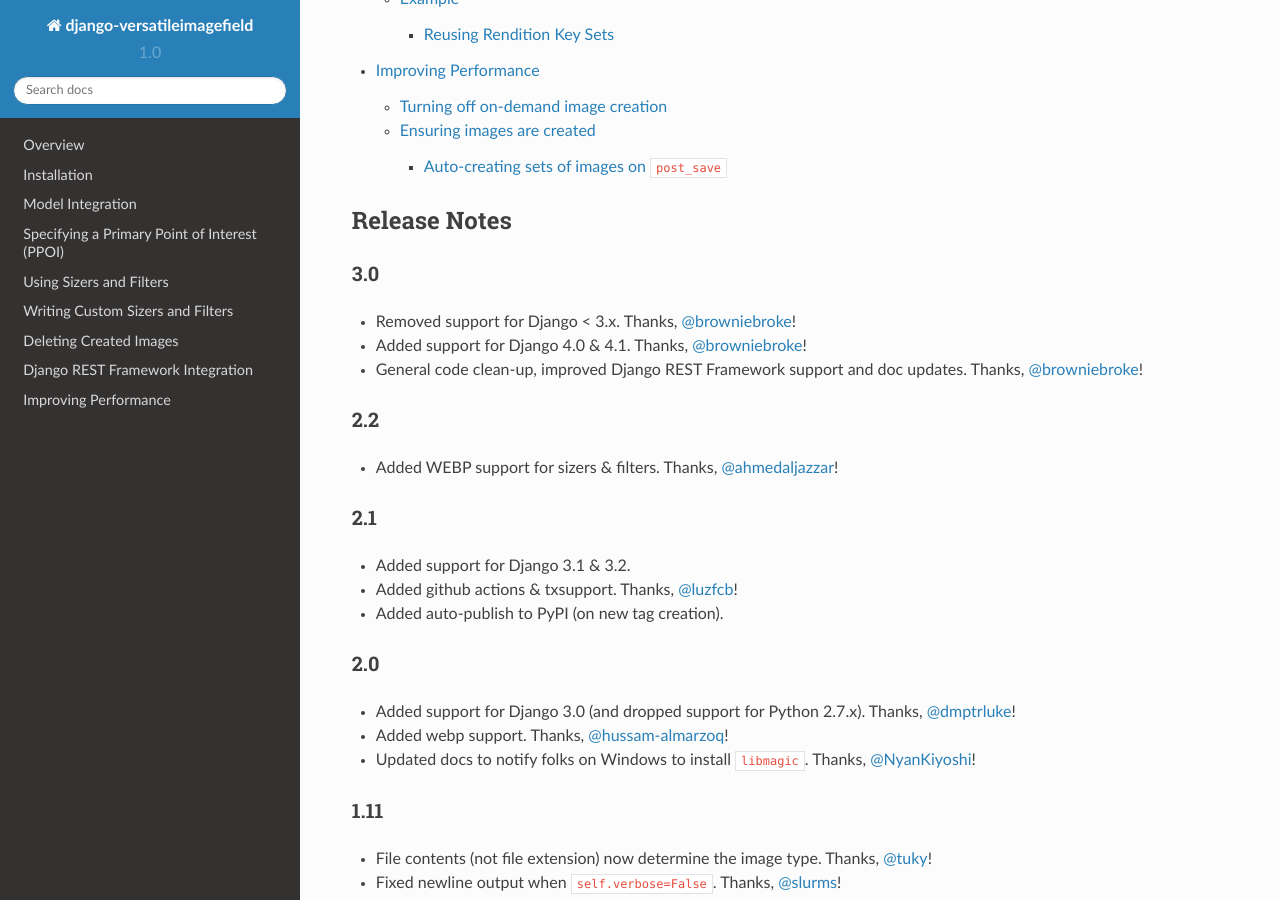
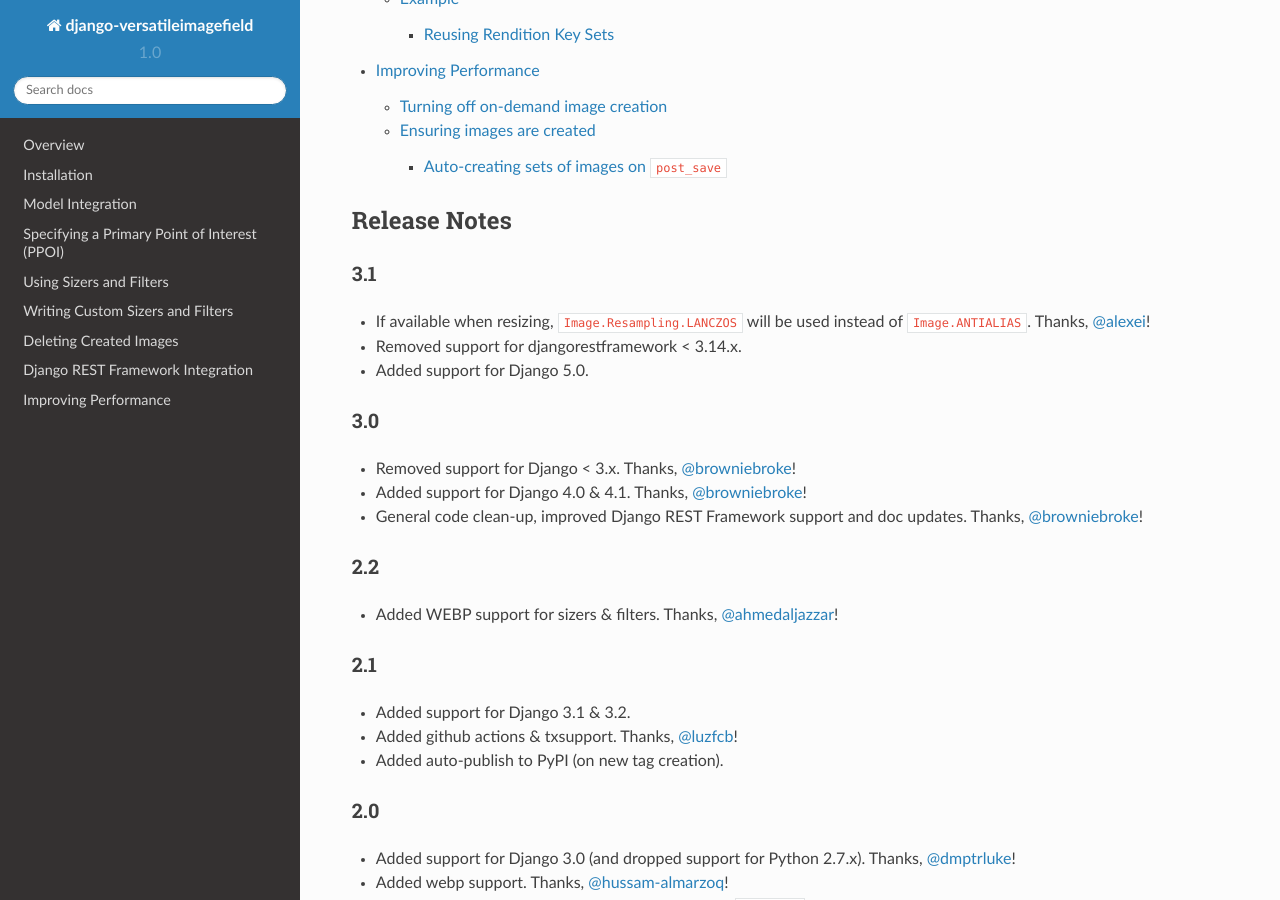
Before and after one commit to respondcreate/django-versatileimagefield, a Sphinx documentation site: the page built from docs/index.rst, in a window 1280 px wide and 900 px high, scrolled down 3263 px. Built offline with Sphinx 7.4.7 and the Read the Docs theme 2.0.0, drawn with Linux system fonts in a browser that asks for light colours.

Commit message:
Removed support for djangorestframework < 3.14.x
Includes:
- Updated release notes for upcoming 3.1 release
- Updated required Pillow version

```diff
--- a/README.rst
+++ b/README.rst
@@ -51,9 +51,6 @@
 
 - `Django REST Framework <http://www.django-rest-framework.org/>`_:
 
-  - 3.11.x
-  - 3.12.x
-  - 3.13.x
   - 3.14.x
 
 Documentation
--- a/docs/index.rst
+++ b/docs/index.rst
@@ -78,6 +78,12 @@
 
 Release Notes
 =============
+3.1
+^^^
+- If available when resizing, ``Image.Resampling.LANCZOS`` will be used instead of ``Image.ANTIALIAS``. Thanks, `@alexei <https://github.com/alexei>`_!
+- Removed support for djangorestframework < 3.14.x.
+- Added support for Django 5.0.
+
 3.0
 ^^^
 - Removed support for Django < 3.x. Thanks, `@browniebroke <https://github.com/browniebroke>`_!
--- a/docs/installation.rst
+++ b/docs/installation.rst
@@ -28,7 +28,7 @@
 Dependencies
 ------------
 
--  ``Pillow``>= 2.4.x
+-  ``Pillow``>= 6.2.x
 
 ``django-versatileimagefield`` depends on the excellent
 `Pillow <https://pillow.readthedocs.io>`__ fork of ``PIL``. If you
--- a/setup.py
+++ b/setup.py
@@ -5,7 +5,7 @@
 setup(
     name='django-versatileimagefield',
     packages=find_packages(),
-    version='3.0',
+    version='3.1',
     author='Jonathan Ellenberger',
     author_email='jonathan_ellenberger@wgbh.org',
     url='http://github.com/respondcreate/django-versatileimagefield/',
@@ -16,7 +16,7 @@
     long_description=open('README.rst').read(),
     zip_safe=False,
     install_requires=[
-        'Pillow>=2.4.0',
+        'Pillow>=6.2.0',
         'python-magic>=0.4.22,<1.0.0',
         'Django>=3.0',
     ],
@@ -33,6 +33,7 @@
         'Framework :: Django :: 3.2',
         'Framework :: Django :: 4.0',
         'Framework :: Django :: 4.1',
+        'Framework :: Django :: 5.0',
         'Intended Audience :: Developers',
         'License :: OSI Approved :: MIT License',
         'Natural Language :: English',
```
